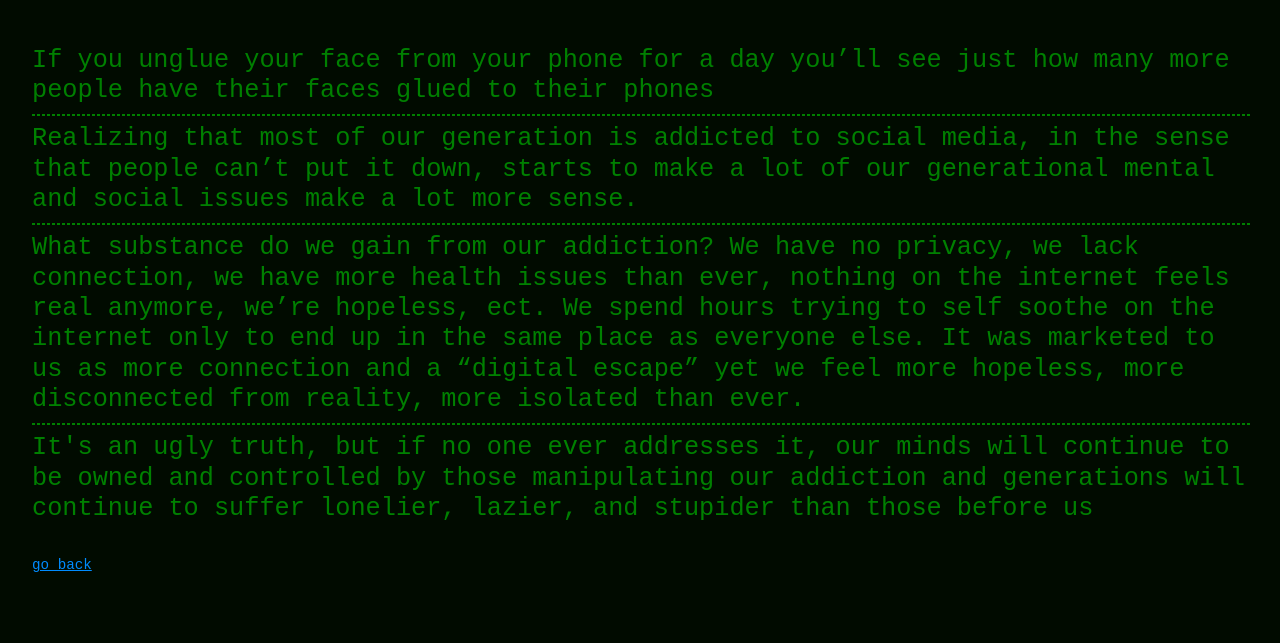
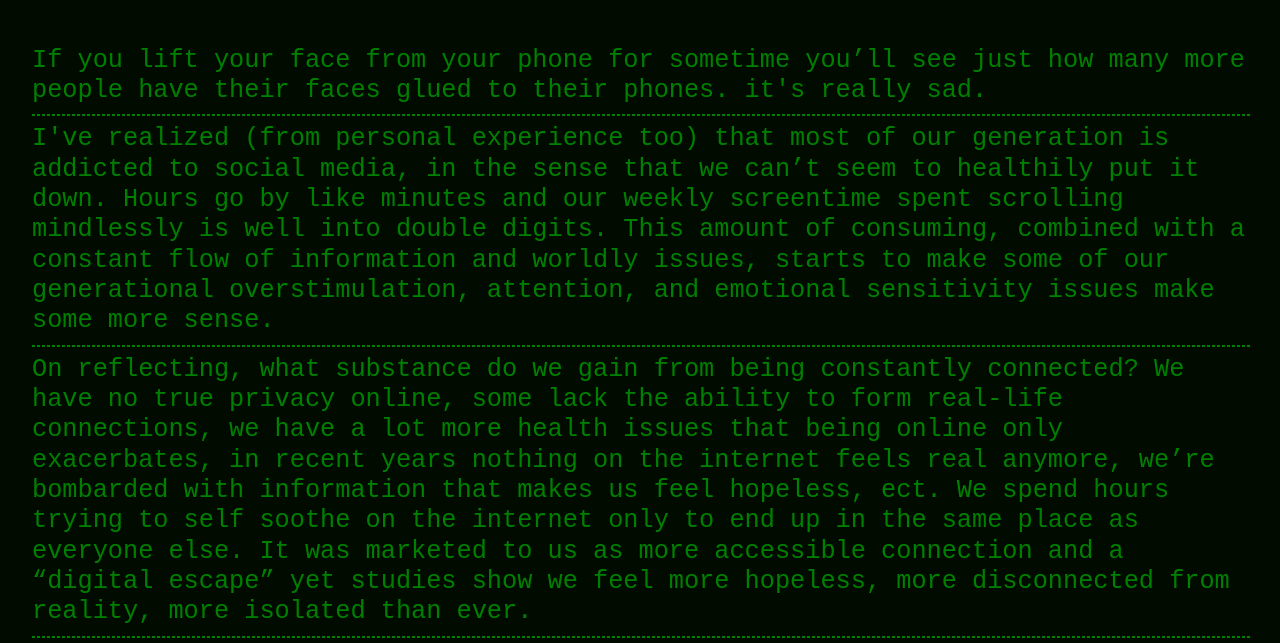
Before and after one commit to rynn-ie/laurens-digiplat-code, a plain HTML site: page site-inspiration.html in a window 1280 px wide. Shown: the part 136-779 px from the top of the page. Drawn offline with Linux system fonts and the light colour scheme; a web font is replaced by a local one.

Commit message:
editing inspiration and some content

```diff
--- a/site-inspiration.html
+++ b/site-inspiration.html
@@ -28,13 +28,14 @@
     </header>
 
     <section>
-            <p>If you unglue your face from your phone for a day you’ll see just how many more people have their faces glued to their phones</p>
+            <p>If you lift your face from your phone for sometime you’ll see just how many more people have their faces glued to their phones. it's really sad.</p>
                 <hr>
-            <p>Realizing that most of our generation is addicted to social media, in the sense that people can’t put it down, starts to make a lot of our generational mental and social issues make a lot more sense.</p>
+            <p>I've realized (from personal experience too) that most of our generation is addicted to social media, in the sense that we can’t seem to healthily put it down. Hours go by like minutes and our weekly screentime spent scrolling mindlessly is well into double digits. This amount of consuming, combined with a constant flow of information and worldly issues, starts to make some of our generational overstimulation, attention, and emotional sensitivity issues make some more sense.</p>
                 <hr>
-            <p>What substance do we gain from our addiction? We have no privacy, we lack connection, we have more health issues than ever, nothing on the internet feels real anymore, we’re hopeless, ect. We spend hours trying to self soothe on the internet only to end up in the same place as everyone else. It was marketed to us as more connection and a “digital escape” yet we feel more hopeless, more disconnected from reality, more isolated than ever.</p>
+            <p>On reflecting, what substance do we gain from being constantly connected? We have no true privacy online, some lack the ability to form real-life connections, we have a lot more health issues that being online only exacerbates, in recent years nothing on the internet feels real anymore, we’re bombarded with information that makes us feel hopeless, ect. We spend hours trying to self soothe on the internet only to end up in the same place as everyone else. It was marketed to us as more accessible connection and a “digital escape” yet studies show we feel more hopeless, more disconnected from reality, more isolated than ever.</p>
                 <hr>
-            <p>It's an ugly truth, but if no one ever addresses it, our minds will continue to be owned and controlled by those manipulating our addiction and generations will continue to suffer lonelier, lazier, and stupider than those before us</p>
+            <p>
+            This site is a small archive of a few things I've wondered when it comes to the consequences of our chronic online-ness. It was cool to do some light research on how these things actually affect us, as well as surfing the internet for random commentary from people who are realizing the negative effects of constantly being online and want to actually do something to break it.
             </p>
     </section>
 
```
Also changed, not shown: bigtech.html (+2 -2 lines), overconsumption.html (+1 -0 lines).
